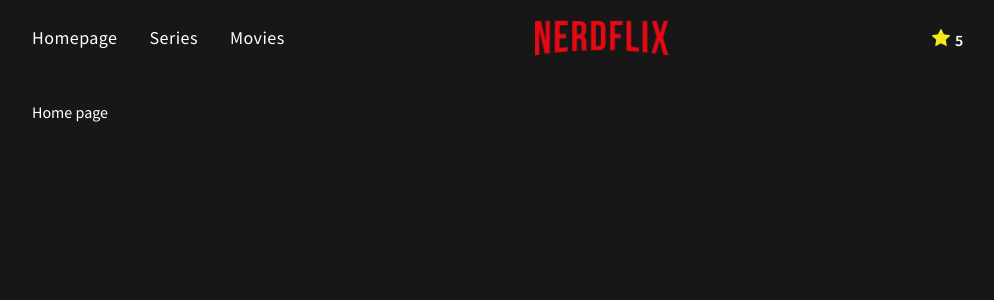
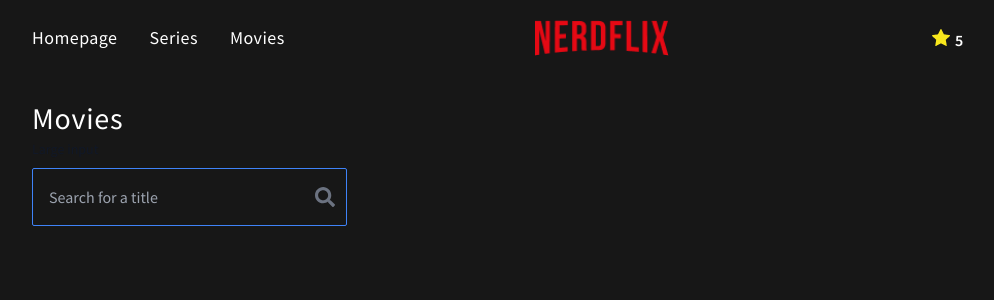
Before and after one commit to ronb1982/nerds-frontend-test, a Next.js app in the folder frontend/: page / in a window 1280 px wide. Shown: the top 300 px of the page, without its empty margins (136-1130 px from the left). Built offline with nearby package versions, Linux system fonts and the light colour scheme.

Commit message:
add search bar

```diff
--- /dev/null
+++ b/frontend/app/components/forms/CustomTextInput.jsx
@@ -0,0 +1,25 @@
+'use client';
+
+import { Label, TextInput } from "flowbite-react";
+
+const CustomTextInput = (props) => {
+  return (
+    <div>
+        <div className="mb-2 block">
+          <Label
+            htmlFor="large"
+            value="Large input"
+          />
+        </div>
+        <TextInput
+          id="large"
+          sizing="lg"
+          type="text"
+          placeholder={props.placeholder}
+          rightIcon={props.rightIcon}
+        />
+    </div>
+  )
+}
+
+export default CustomTextInput
--- a/frontend/app/globals.css
+++ b/frontend/app/globals.css
@@ -6,10 +6,6 @@
   html, body {
     @apply bg-[#171717] text-base text-white;
   }
-
-  /* :root {
-    @apply bg-[#171717] text-white;
-  } */
 
   header .navbar, footer {
     @apply flex justify-center items-center text-white;
@@ -22,6 +18,25 @@
   nav li a {
     @apply hover:!text-gray-300 tracking-wide !text-white text-lg;
   }
+
+  /* Headings */
+  h1 {
+    @apply text-3xl tracking-wide;
+  }
+
+  h2 {
+    @apply text-2xl;
+  }
+
+  h3 {
+    @apply text-xl;
+  }
+
+  /* Forms */
+  input[type='text'],
+  textarea {
+    @apply bg-transparent border border-blue-500 rounded-sm text-white outline-none placeholder-gray-400;
+  }
 }
 
 @layer components {
--- a/frontend/app/page.jsx
+++ b/frontend/app/page.jsx
@@ -1,9 +1,21 @@
-import React from 'react'
+'use client';
+
+import CustomTextInput from './components/forms/CustomTextInput';
+import { FaSearch } from 'react-icons/fa';
 
 const HomePage = () => {
   return (
     <>
-      <h1>Home page</h1>
+      <h1>Movies</h1>
+
+      <form>
+        <div className='form-input w-1/3'>
+          <CustomTextInput
+            rightIcon={FaSearch}
+            placeholder='Search for a title'
+          />
+        </div>
+      </form>
     </>
   )
 }
--- a/frontend/package.json
+++ b/frontend/package.json
@@ -13,7 +13,8 @@
     "flowbite-react": "^0.6.4",
     "next": "^13.4.1",
     "react": "^18",
-    "react-dom": "^18"
+    "react-dom": "^18",
+    "react-icons": "^4.11.0"
   },
   "devDependencies": {
     "autoprefixer": "^10",
```
Also changed, not shown: 1 other file (tests, documents, lock files or other folders).
